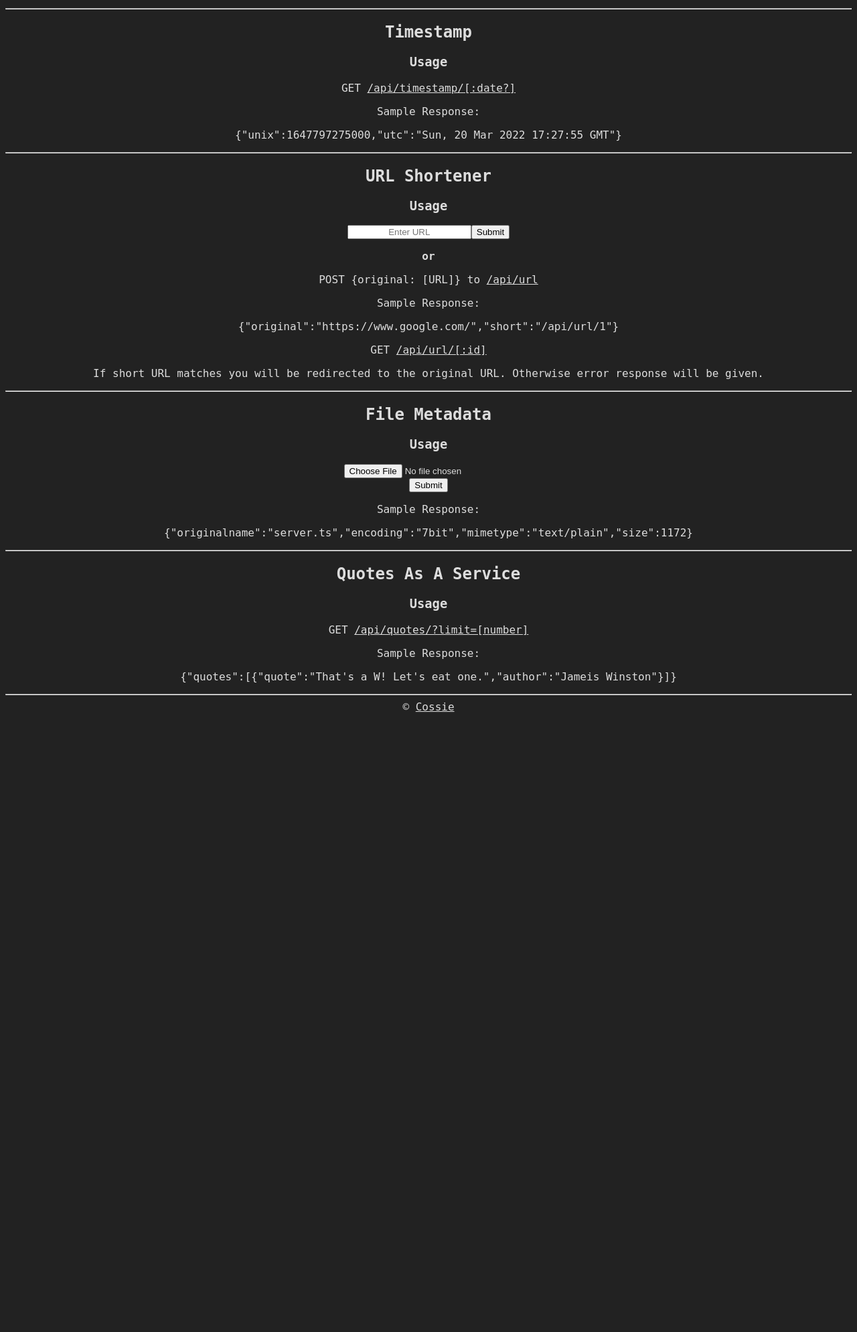
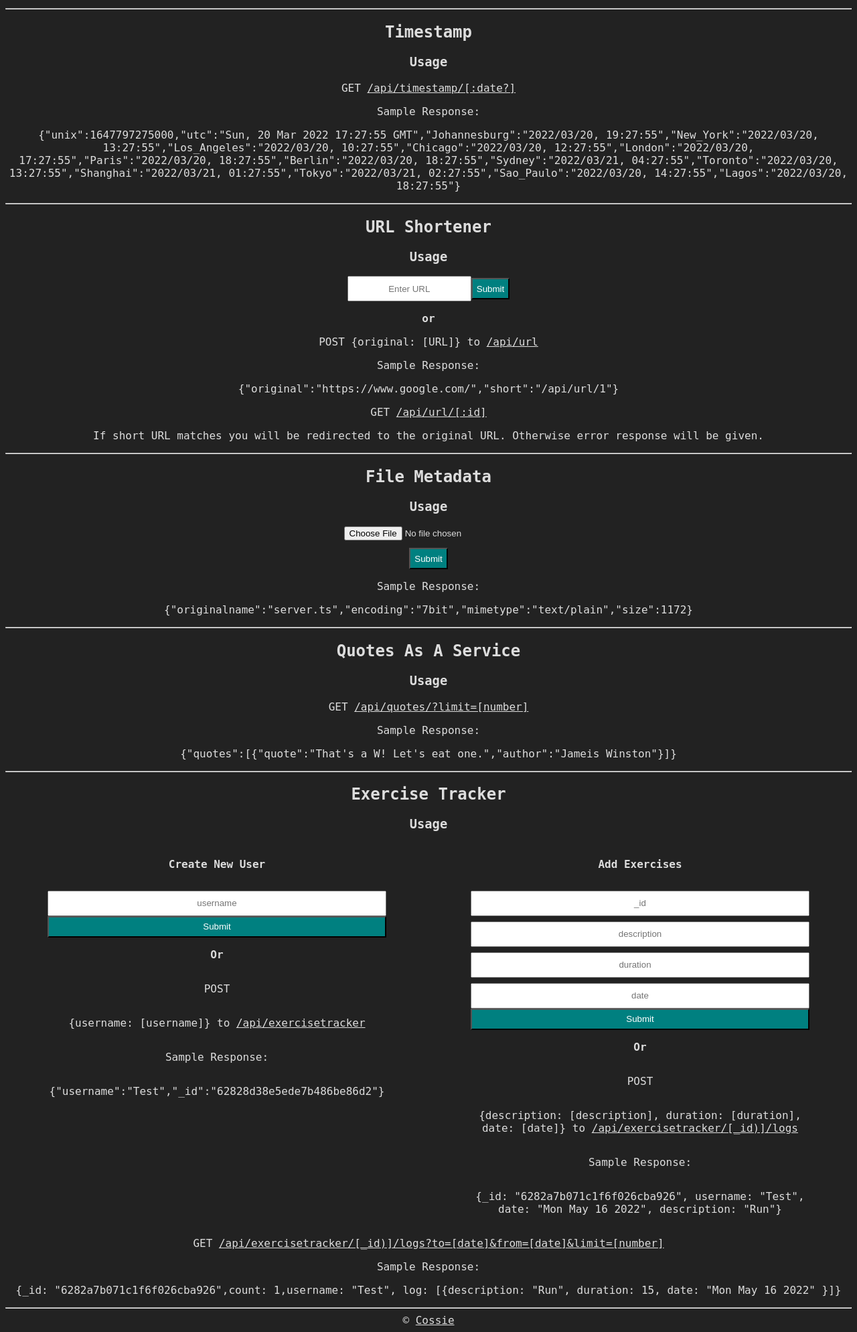
Before and after one commit to cossieB/microservices, a Node server app: page / in a window 1280 px wide. Shown: the part 310-2299 px from the top of the page at 67% size. Before the commit the page ends 1373 px from the top, so only its background shows below. Run offline with Node 20, Linux system fonts and the light colour scheme; some libraries are stand-ins or nearby versions.

Commit message:
added exercise tracker

```diff
--- a/public/index.css
+++ b/public/index.css
@@ -19,3 +19,29 @@
 footer {
     font-size: large;
 }
+#exercises {
+    display: flex;
+    justify-content: space-around;
+}
+.formdiv {
+    display: flex;
+    flex-direction: column;
+    align-items: center;
+    width: 40%;
+}
+.formdiv form {
+    display: flex;
+    flex-direction: column;
+    width: 100%;
+}
+.formdiv form input {
+    margin-top: 0.5rem;
+}
+input {
+    height: 2rem;
+}
+button {
+    height: 2rem;
+    background-color: teal;
+    color: white
+}
--- /dev/null
+++ b/public/index.js
@@ -0,0 +1,8 @@
+const form = document.getElementById('exerciseForm')
+
+form.addEventListener('submit', e => {
+    e.preventDefault()
+    const input = document.getElementById('exId')
+    form.action = `/api/exercisetracker/${input.value}/logs`
+    form.submit()
+})
--- a/src/routes/shortener.ts
+++ b/src/routes/shortener.ts
@@ -1,7 +1,5 @@
 import express from 'express';
-import connectDB from './connectDB';
-import { URLModel } from './Models/urlSchema';
-import url from 'url';
+import { URLModel } from '../models/urlSchema';
 import dns from 'dns';
 import whatwg from 'whatwg-url'
 
@@ -10,7 +8,6 @@
 
 shortenerRouter.post('/', async (req, res) => {
     const {original} = req.body;
-    await connectDB()
     let doc = await URLModel.findOne({original})
 
     if (doc) {
@@ -37,7 +34,6 @@
 
 shortenerRouter.get('/:num', async (req, res) => {
     const {num} = req.params;
-    await connectDB()
     let doc = await URLModel.findOne({short: '/api/url/'+num});
 
     if (doc) {
--- a/src/server.ts
+++ b/src/server.ts
@@ -9,6 +9,8 @@
 import timezoneHelper from "./utils/timezoneHelper";
 import { quotesRouter, slicedQuotes } from "./routes/quotes";
 import {emailRouter} from './routes/emailer'
+import { exerciseRouter } from "./routes/exercise";
+import mongoose from "mongoose";
 
 dotenv.config()
 const app = express()
@@ -35,9 +37,18 @@
 app.use('/api/metadata', metadataRouter)
 app.use('/api/quotes', quotesRouter)
 app.use('/api/email', emailRouter)
+app.use('/api/exercisetracker', exerciseRouter)
 
 const PORT = process.env.PORT || 5000;
 
-app.listen(PORT, () => {
-    console.log("server is listening on port " + PORT)
-})
+(async function() {
+    try {
+        await mongoose.connect(process.env.MONGO_URI!)
+        app.listen(PORT, () => {
+            console.log("server is listening on port " + PORT)
+        })
+    }
+    catch(e: any) {
+        console.log(e)
+    }
+})()
--- a/src/utils/timezoneHelper.ts
+++ b/src/utils/timezoneHelper.ts
@@ -1,4 +1,4 @@
-import { timezones } from "./timestamp";
+import { timezones } from "../routes/timestamp";
 
 export default function() {
     let obj: {[key:string]: string} = {}
--- a/views/index.pug
+++ b/views/index.pug
@@ -63,8 +63,46 @@
             p Sample Response:
             p #{quotes}
             hr
+        section
+            h2 Exercise Tracker
+            h3 Usage
+            #exercises
+                .formdiv
+                    form(action="/api/exercisetracker", method="POST")
+                        h4 Create New User
+                        input(type="text", name="username", placeholder="username", id="username")
+                        button(type="submit") Submit
+                    p
+                        strong Or
+                    p POST
+                    p {username: [username]} to
+                        a(href="/api/exercisetracker") /api/exercisetracker
+                    p Sample Response:
+                    p {"username":"Test","_id":"62828d38e5ede7b486be86d2"}
+                .formdiv
+                    form#exerciseForm(method="POST")
+                        h4 Add Exercises
+                        input#exId(type="text", name="_id", placeholder="_id", required)
+                        input(type="text", name="description", placeholder="description", required)
+                        input(type="number", name="duration", placeholder="duration", required)
+                        input(type="text", name="date", placeholder="date")
+                        button(type="submit") Submit
+                    p
+                        strong Or
+                    p POST
+                    p {description: [description], duration: [duration], date: [date]} to
+                        a(href="/api/exercisetracker/[_id)]/logs") /api/exercisetracker/[_id)]/logs
+                    p Sample Response:
+                    p {_id: "6282a7b071c1f6f026cba926", username: "Test", date: "Mon May 16 2022", description: "Run"}
+            p GET
+                a(href="/api/exercisetracker/[_id)]/logs") /api/exercisetracker/[_id)]/logs?to=[date]&from=[date]&limit=[number]
+            p Sample Response:
+            p {_id: "6282a7b071c1f6f026cba926",count: 1,username: "Test", log: [{description: "Run", duration: 15, date: "Mon May 16 2022" }]}
+            hr
 
 
 
         footer  &copy;
             a(href="https://cossie-91.web.app/") Cossie
+
+        script(src="/index.js")
```
Also changed, not shown: src/models/userSchema.ts (added, +22 -0 lines), src/routes/exercise.ts (added, +89 -0 lines).
